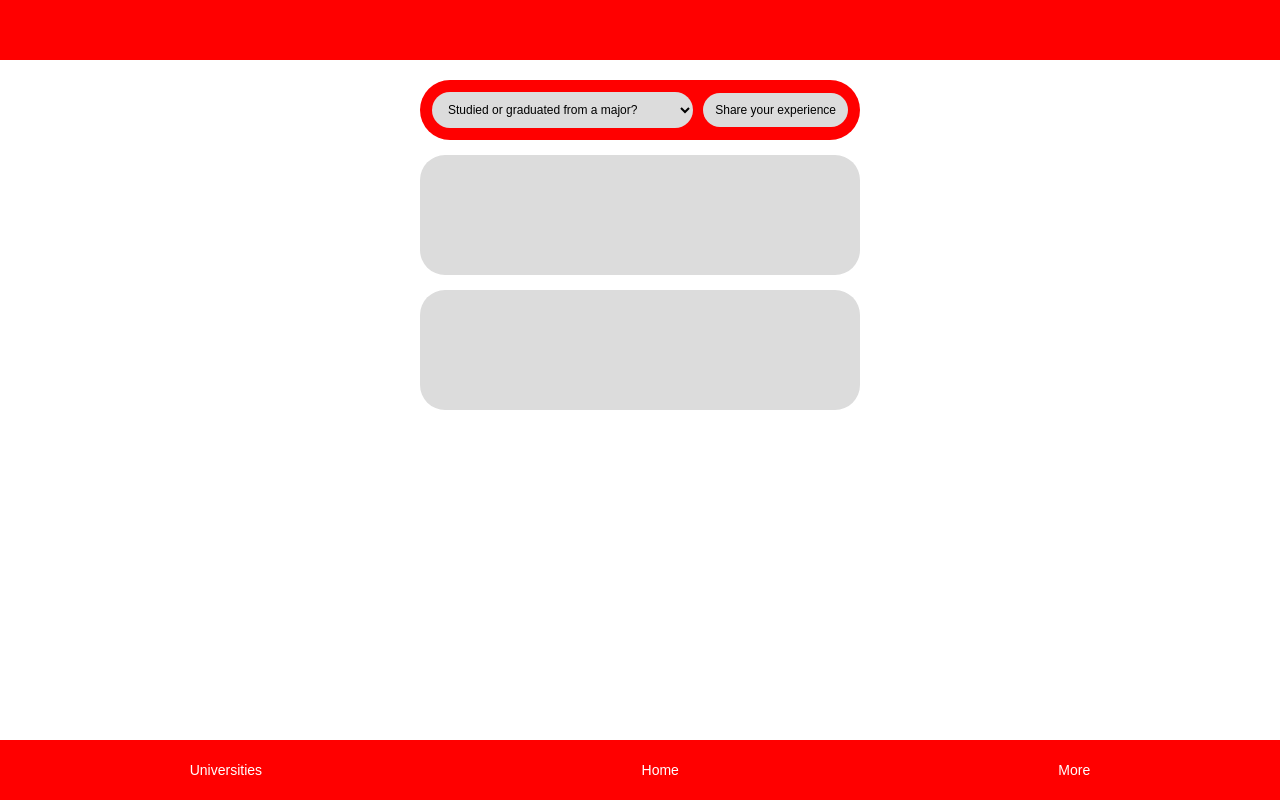
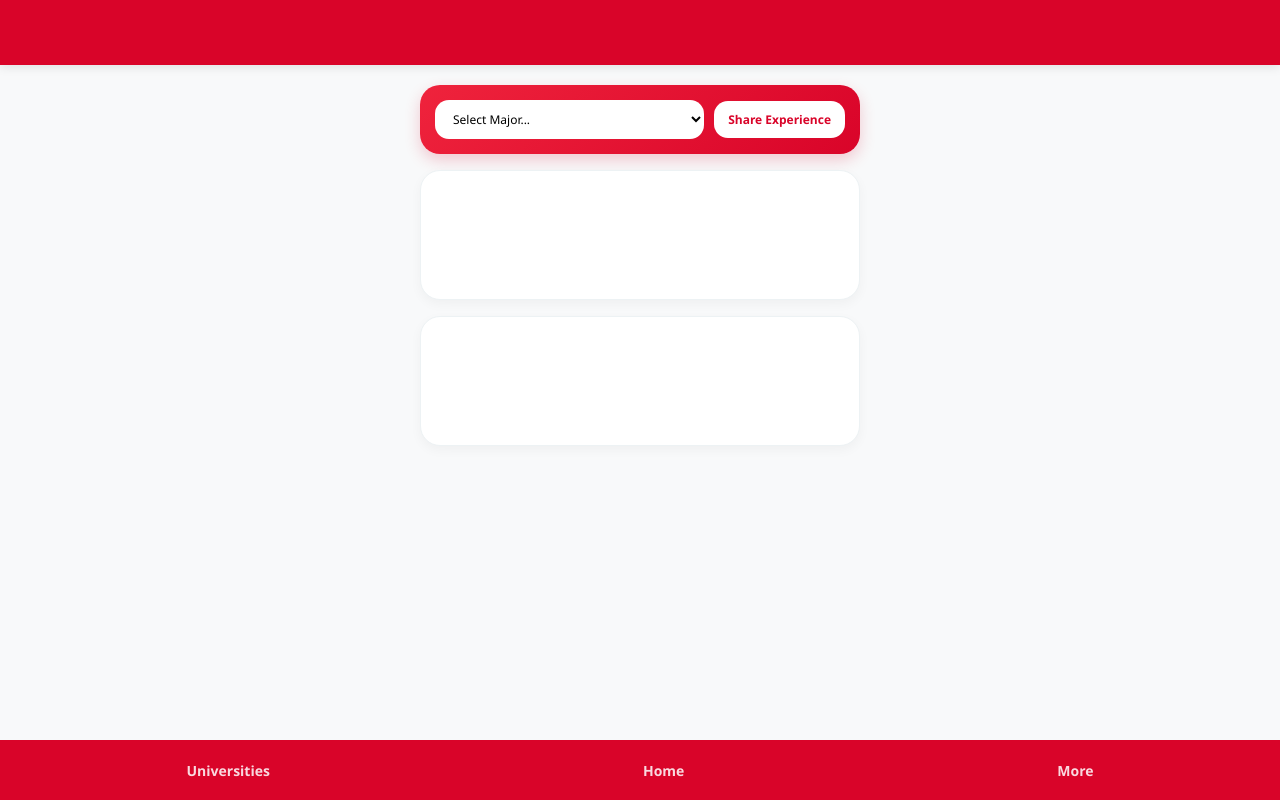
Before and after one commit to halraqraq/html, a plain HTML site: page opinions.html in a window 1280 px wide. Drawn offline with Linux system fonts and the light colour scheme.

Commit message:
Update opinions.html

```diff
--- a/opinions.html
+++ b/opinions.html
@@ -5,16 +5,20 @@
   <meta name="viewport" content="width=device-width, initial-scale=1.0">
   <title>Path Finder BH - Student Opinions</title>
   <style>
-    * { box-sizing: border-box; margin: 0; padding: 0; font-family: Arial, sans-serif; }
-    body { background-color: #ffffff; display: flex; flex-direction: column; min-height: 100vh; }
-    .header { background-color: #ff0000; height: 60px; width: 100%; }
-    .container { flex: 1; max-width: 480px; margin: 0 auto; width: 100%; padding: 20px; display: flex; flex-direction: column; gap: 15px; }
-    .top-bar { background-color: #ff0000; padding: 12px; border-radius: 30px; display: flex; justify-content: space-between; align-items: center; gap: 10px; }
-    .major-select { background-color: #dcdcdc; border: none; padding: 10px 12px; border-radius: 20px; flex: 1; font-size: 12px; outline: none; }
-    .share-btn { background-color: #dcdcdc; color: #000; text-decoration: none; padding: 10px 12px; border-radius: 20px; font-size: 12px; text-align: center; }
-    .opinion-card { background-color: #dcdcdc; height: 120px; border-radius: 25px; width: 100%; }
-    .navbar { background-color: #ff0000; height: 60px; display: flex; justify-content: space-around; align-items: center; width: 100%; margin-top: auto; }
-    .navbar a { color: white; text-decoration: none; font-size: 14px; }
+    * { box-sizing: border-box; margin: 0; padding: 0; font-family: 'Segoe UI', Tahoma, Geneva, Verdana, sans-serif; }
+    body { background-color: #f8f9fa; display: flex; flex-direction: column; min-height: 100vh; }
+    .header { background-color: #d90429; height: 65px; width: 100%; box-shadow: 0 2px 10px rgba(0,0,0,0.1); }
+    .container { flex: 1; max-width: 480px; margin: 0 auto; width: 100%; padding: 20px; display: flex; flex-direction: column; gap: 16px; }
+
+    .top-bar { background: linear-gradient(135deg, #ef233c, #d90429); padding: 15px; border-radius: 20px; display: flex; justify-content: space-between; align-items: center; gap: 10px; box-shadow: 0 6px 16px rgba(217, 4, 41, 0.2); }
+    .major-select { background-color: #ffffff; border: none; padding: 10px 14px; border-radius: 14px; flex: 1; font-size: 12px; outline: none; }
+    .share-btn { background-color: #ffffff; color: #d90429; text-decoration: none; padding: 10px 14px; border-radius: 14px; font-size: 12px; font-weight: 700; text-align: center; transition: background 0.2s; }
+    .share-btn:hover { background-color: #edf2f4; }
+
+    .opinion-card { background-color: #ffffff; height: 130px; border-radius: 20px; width: 100%; box-shadow: 0 4px 12px rgba(0,0,0,0.04); border: 1px solid #edf2f4; }
+
+    .navbar { background-color: #d90429; height: 60px; display: flex; justify-content: space-around; align-items: center; width: 100%; margin-top: auto; position: sticky; bottom: 0; }
+    .navbar a { color: white; text-decoration: none; font-size: 14px; font-weight: 600; opacity: 0.85; }
   </style>
 </head>
 <body>
@@ -24,11 +28,11 @@
   <main class="container">
     <section class="top-bar">
       <select class="major-select">
-        <option value="" disabled selected>Studied or graduated from a major?</option>
+        <option value="" disabled selected>Select Major...</option>
         <option value="cs">Computer Science</option>
         <option value="bi">Business Informatics</option>
       </select>
-      <a href="share-opinion.html" class="share-btn">Share your experience</a>
+      <a href="share-opinion.html" class="share-btn">Share Experience</a>
     </section>
 
     <div class="opinion-card"></div>
```
